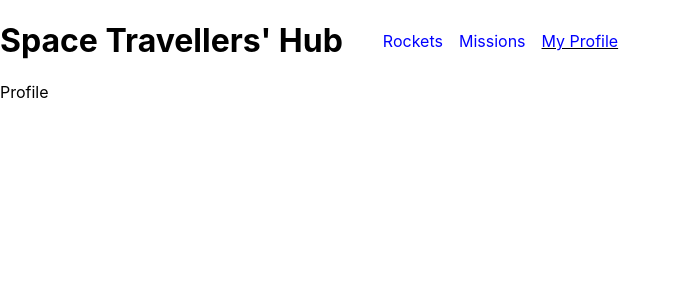
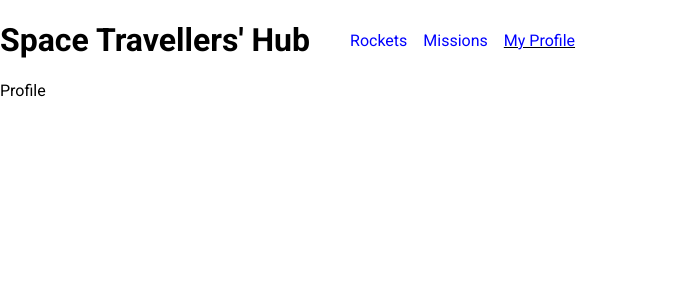
Before and after one commit to mirouhml/mv-space-travellers, a React (Create React App) app: page /#/ in a window 1280 px wide. Shown: the top 300 px of the page, without its empty margins (0-681 px from the left). Built offline with nearby package versions, Linux system fonts and the light colour scheme.

Commit message:
Change font to Roboto.

```diff
--- a/src/index.css
+++ b/src/index.css
@@ -1,17 +1,6 @@
+@import url('https://fonts.googleapis.com/css2?family=Roboto:wght@100;400;700&display=swap');
+
 body {
   margin: 0;
-  font-family:
-    -apple-system,
-    BlinkMacSystemFont,
-    'Segoe UI',
-    'Roboto',
-    'Oxygen',
-    'Ubuntu',
-    'Cantarell',
-    'Fira Sans',
-    'Droid Sans',
-    'Helvetica Neue',
-    sans-serif;
-  -webkit-font-smoothing: antialiased;
-  -moz-osx-font-smoothing: grayscale;
+  font-family: 'Roboto', sans-serif;
 }
```
